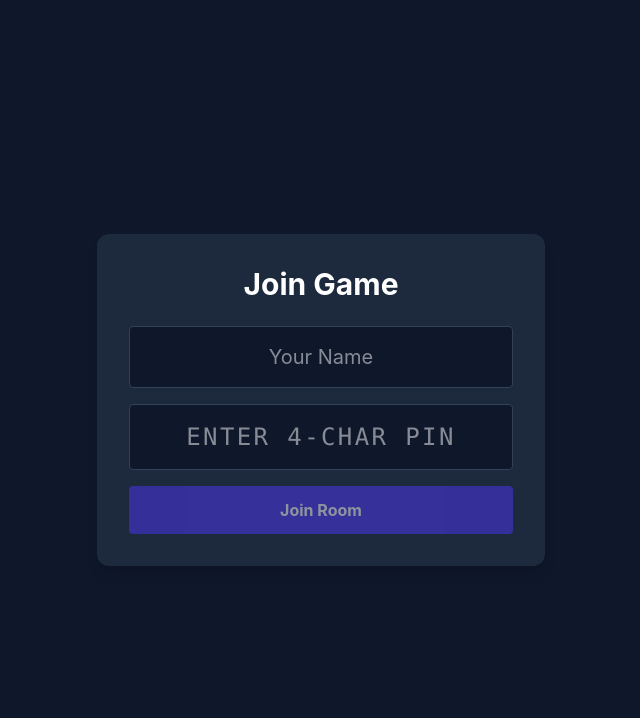
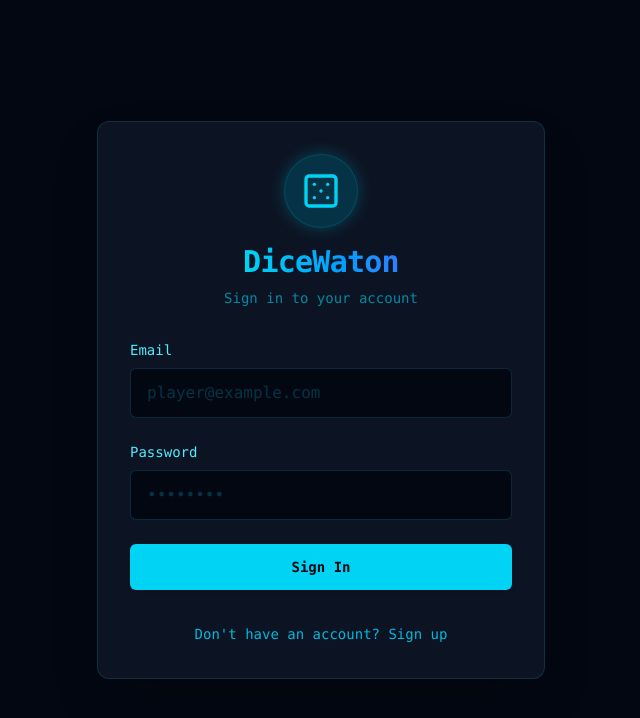
Before and after one commit to DaniAuditore/DiceWaton, a React (Vite) app: page /controller in a window 1280 px wide. Shown: the top 718 px of the page, without its empty margins (319-959 px from the left). Built offline with nearby package versions, Linux system fonts and the light colour scheme; no server answers.

Commit message:
feat: setup auth and macro store
Adds AuthForm component and modifies ControllerView to require authentication instead of anonymous sign-in. Adds Zustand store and Supabase migration for user custom macros.

```diff
--- /dev/null
+++ b/src/components/AuthForm.tsx
@@ -0,0 +1,109 @@
+import React, { useState } from 'react';
+import { supabase } from '../lib/supabase';
+import { Dice5 } from 'lucide-react';
+
+export function AuthForm() {
+  const [email, setEmail] = useState('');
+  const [password, setPassword] = useState('');
+  const [loading, setLoading] = useState(false);
+  const [isSignUp, setIsSignUp] = useState(false);
+  const [error, setError] = useState<string | null>(null);
+
+  const handleSubmit = async (e: React.FormEvent) => {
+    e.preventDefault();
+    setLoading(true);
+    setError(null);
+
+    try {
+      if (isSignUp) {
+        const { error } = await supabase.auth.signUp({ email, password });
+        if (error) throw error;
+        // Supabase might require email confirmation, but we'll assume auto-confirm or that the user is notified by the SDK response/email.
+        setError('Check your email for the confirmation link.');
+      } else {
+        const { error } = await supabase.auth.signInWithPassword({ email, password });
+        if (error) throw error;
+      }
+    } catch (err: any) {
+      setError(err.message);
+    } finally {
+      setLoading(false);
+    }
+  };
+
+  return (
+    <div className="flex min-h-screen items-center justify-center bg-gray-950 p-4 font-mono text-cyan-50">
+      <div className="w-full max-w-md rounded-xl border border-cyan-900/50 bg-gray-900/80 p-8 shadow-2xl backdrop-blur-sm">
+        <div className="mb-8 flex flex-col items-center justify-center">
+          <div className="mb-4 rounded-full bg-cyan-950 p-4 shadow-[0_0_15px_rgba(6,182,212,0.3)] border border-cyan-800/50">
+            <Dice5 className="h-10 w-10 text-cyan-400" />
+          </div>
+          <h2 className="text-3xl font-black tracking-tight text-transparent bg-clip-text bg-gradient-to-r from-cyan-400 to-blue-500">
+            DiceWaton
+          </h2>
+          <p className="mt-2 text-sm text-cyan-400/60">
+            {isSignUp ? 'Create a new account' : 'Sign in to your account'}
+          </p>
+        </div>
+
+        {error && (
+          <div className="mb-6 rounded-md bg-red-950/50 border border-red-900/50 p-4">
+            <p className="text-sm text-red-400">{error}</p>
+          </div>
+        )}
+
+        <form onSubmit={handleSubmit} className="space-y-6">
+          <div>
+            <label className="block text-sm font-medium text-cyan-300">
+              Email
+            </label>
+            <input
+              type="email"
+              required
+              value={email}
+              onChange={(e) => setEmail(e.target.value)}
+              className="mt-2 block w-full rounded-md border border-cyan-900/50 bg-gray-950 px-4 py-3 text-cyan-100 placeholder-cyan-800/50 focus:border-cyan-500 focus:outline-none focus:ring-1 focus:ring-cyan-500"
+              placeholder="player@example.com"
+            />
+          </div>
+
+          <div>
+            <label className="block text-sm font-medium text-cyan-300">
+              Password
+            </label>
+            <input
+              type="password"
+              required
+              value={password}
+              onChange={(e) => setPassword(e.target.value)}
+              className="mt-2 block w-full rounded-md border border-cyan-900/50 bg-gray-950 px-4 py-3 text-cyan-100 placeholder-cyan-800/50 focus:border-cyan-500 focus:outline-none focus:ring-1 focus:ring-cyan-500"
+              placeholder="••••••••"
+            />
+          </div>
+
+          <button
+            type="submit"
+            disabled={loading}
+            className="w-full flex justify-center py-3 px-4 border border-transparent rounded-md shadow-sm text-sm font-bold text-gray-950 bg-cyan-400 hover:bg-cyan-300 focus:outline-none focus:ring-2 focus:ring-offset-2 focus:ring-cyan-500 disabled:opacity-50 disabled:cursor-not-allowed transition-colors"
+          >
+            {loading ? 'Processing...' : (isSignUp ? 'Sign Up' : 'Sign In')}
+          </button>
+        </form>
+
+        <div className="mt-8 text-center">
+          <button
+            onClick={() => {
+              setIsSignUp(!isSignUp);
+              setError(null);
+            }}
+            className="text-sm text-cyan-500 hover:text-cyan-300 transition-colors"
+          >
+            {isSignUp
+              ? 'Already have an account? Sign in'
+              : "Don't have an account? Sign up"}
+          </button>
+        </div>
+      </div>
+    </div>
+  );
+}
--- a/src/routes/ControllerView.tsx
+++ b/src/routes/ControllerView.tsx
@@ -1,8 +1,9 @@
 import { useState, useEffect, useRef } from 'react';
-import { RealtimeChannel } from '@supabase/supabase-js';
+import { RealtimeChannel, Session } from '@supabase/supabase-js';
 import { supabase } from '../lib/supabase';
 import { useGameStore } from '../stores/useGameStore';
 import { DiceTray } from '../components/DiceTray';
+import { AuthForm } from '../components/AuthForm';
 
 export function ControllerView() {
   const { roomId, roomPin, setRoom, setIdentity, gameContext, updateGameState, playerId } = useGameStore();
@@ -10,16 +11,23 @@ export function ControllerView() {
   const [loading, setLoading] = useState(false);
   const [error, setError] = useState<string | null>(null);
   const [playerName, setPlayerName] = useState('');
+  const [session, setSession] = useState<Session | null>(null);
+  const [authLoading, setAuthLoading] = useState(true);
   const channelRef = useRef<RealtimeChannel | null>(null);
 
   useEffect(() => {
-    const initAuth = async () => {
-      const { data } = await supabase.auth.getSession();
-      if (!data.session) {
-        await supabase.auth.signInAnonymously();
-      }
-    };
-    initAuth();
+    supabase.auth.getSession().then(({ data: { session } }) => {
+      setSession(session);
+      setAuthLoading(false);
+    });
+
+    const {
+      data: { subscription },
+    } = supabase.auth.onAuthStateChange((_event, session) => {
+      setSession(session);
+    });
+
+    return () => subscription.unsubscribe();
   }, []);
 
   useEffect(() => {
@@ -65,8 +73,7 @@ export function ControllerView() {
     setLoading(true);
     setError(null);
     try {
-      const { data: authData } = await supabase.auth.getUser();
-      const pId = authData.user?.id;
+      const pId = session?.user?.id;
 
       if (!pId) {
         throw new Error('Not authenticated');
@@ -111,6 +118,18 @@ export function ControllerView() {
     }
   };
 
+  if (authLoading) {
+    return (
+      <div className="flex min-h-screen items-center justify-center bg-gray-950">
+        <div className="text-cyan-400">Loading...</div>
+      </div>
+    );
+  }
+
+  if (!session) {
+    return <AuthForm />;
+  }
+
   return (
     <div className="flex flex-col items-center justify-center min-h-screen bg-slate-900 text-white p-4">
       <div className="max-w-md w-full bg-slate-800 p-8 rounded-xl shadow-lg text-center">
@@ -153,12 +172,27 @@ export function ControllerView() {
                 {loading ? 'Joining...' : 'Join Room'}
               </button>
             </form>
+
+            <button
+              onClick={() => supabase.auth.signOut()}
+              className="mt-6 text-sm text-slate-400 hover:text-white"
+            >
+              Sign Out
+            </button>
           </>
         ) : (
           <div className="space-y-6">
-            <div className="bg-slate-900 p-4 rounded-lg">
-              <p className="text-slate-400 text-sm mb-1">Connected to Room</p>
-              <p className="text-2xl font-mono font-bold text-indigo-400">{roomPin}</p>
+            <div className="bg-slate-900 p-4 rounded-lg flex justify-between items-center">
+              <div>
+                <p className="text-slate-400 text-sm mb-1 text-left">Connected to Room</p>
+                <p className="text-2xl font-mono font-bold text-indigo-400">{roomPin}</p>
+              </div>
+              <button
+                onClick={() => supabase.auth.signOut()}
+                className="text-sm text-slate-400 hover:text-white"
+              >
+                Sign Out
+              </button>
             </div>
 
             <div className="border-t border-slate-700 pt-6">
--- /dev/null
+++ b/src/stores/useMacroStore.ts
@@ -0,0 +1,102 @@
+import { create } from 'zustand';
+import { supabase } from '../lib/supabase';
+
+export interface Macro {
+  id: string;
+  user_id: string;
+  name: string;
+  dice_expression: string;
+}
+
+interface MacroState {
+  macros: Macro[];
+  loading: boolean;
+  fetchMacros: () => Promise<void>;
+  addMacro: (name: string, expression: string) => Promise<void>;
+  updateMacro: (id: string, name: string, expression: string) => Promise<void>;
+  deleteMacro: (id: string) => Promise<void>;
+}
+
+export const useMacroStore = create<MacroState>((set, get) => ({
+  macros: [],
+  loading: false,
+
+  fetchMacros: async () => {
+    set({ loading: true });
+    try {
+      const { data: { user } } = await supabase.auth.getUser();
+      if (!user) return;
+
+      const { data, error } = await supabase
+        .from('macros')
+        .select('*')
+        .order('created_at', { ascending: false });
+
+      if (error) throw error;
+      set({ macros: data || [] });
+    } catch (error) {
+      console.error('Error fetching macros:', error);
+    } finally {
+      set({ loading: false });
+    }
+  },
+
+  addMacro: async (name: string, expression: string) => {
+    try {
+      const { data: { user } } = await supabase.auth.getUser();
+      if (!user) return;
+
+      const { data, error } = await supabase
+        .from('macros')
+        .insert([{ user_id: user.id, name, dice_expression: expression }])
+        .select()
+        .single();
+
+      if (error) throw error;
+      if (data) {
+        set((state) => ({ macros: [data, ...state.macros] }));
+      }
+    } catch (error) {
+      console.error('Error adding macro:', error);
+      throw error; // Let the UI handle the error if needed
+    }
+  },
+
+  updateMacro: async (id: string, name: string, expression: string) => {
+    try {
+      const { data, error } = await supabase
+        .from('macros')
+        .update({ name, dice_expression: expression })
+        .eq('id', id)
+        .select()
+        .single();
+
+      if (error) throw error;
+      if (data) {
+        set((state) => ({
+          macros: state.macros.map((m) => (m.id === id ? data : m)),
+        }));
+      }
+    } catch (error) {
+      console.error('Error updating macro:', error);
+      throw error;
+    }
+  },
+
+  deleteMacro: async (id: string) => {
+    try {
+      const { error } = await supabase
+        .from('macros')
+        .delete()
+        .eq('id', id);
+
+      if (error) throw error;
+      set((state) => ({
+        macros: state.macros.filter((m) => m.id !== id),
+      }));
+    } catch (error) {
+      console.error('Error deleting macro:', error);
+      throw error;
+    }
+  },
+}));
```
Also changed, not shown: 1 other file (tests, documents, lock files or other folders).
